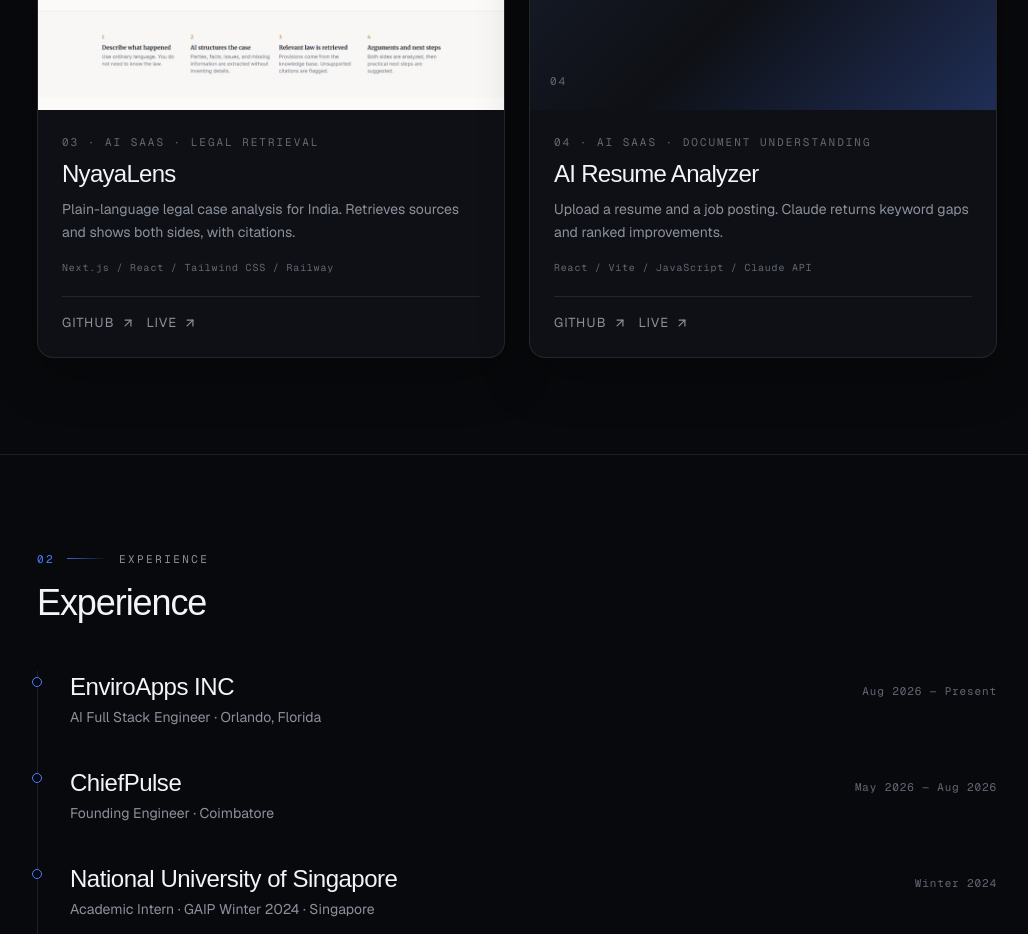
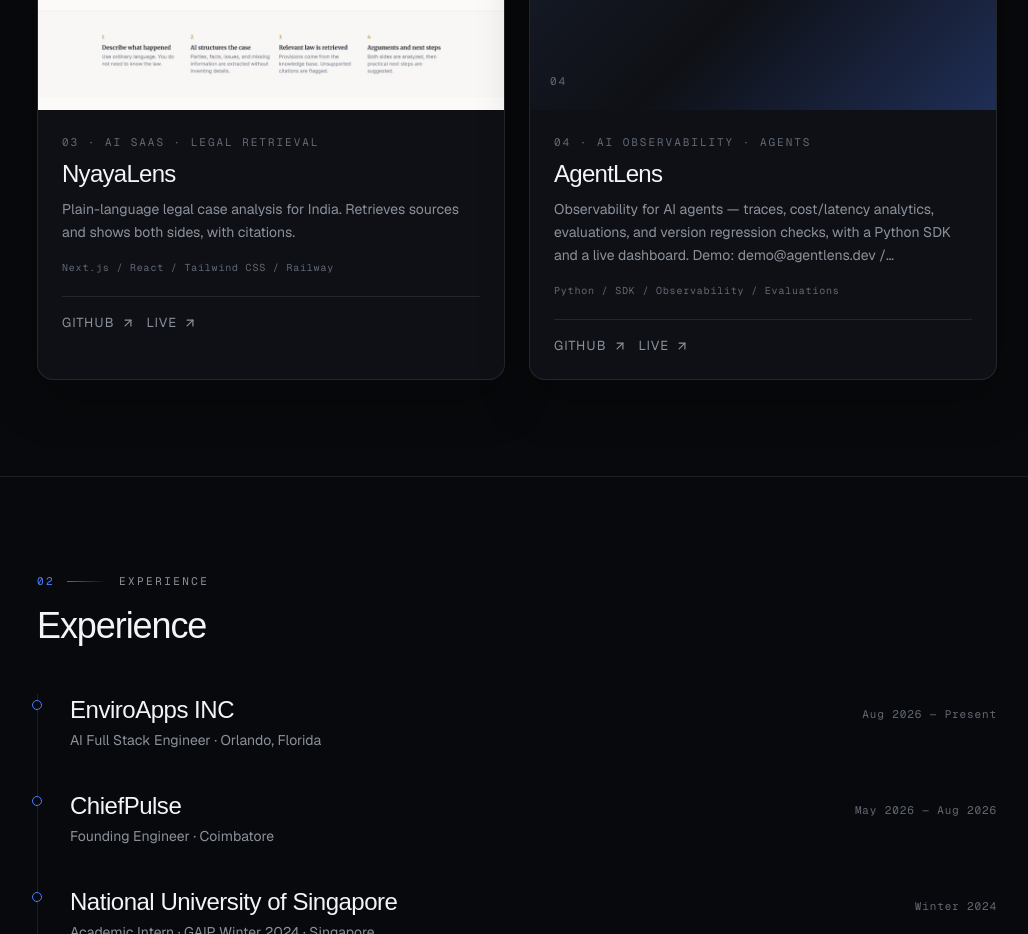
Before and after one commit to NitinPrime/nitin-os, a Next.js app: page / in a window 1280 px wide. Shown: the part 1660-2594 px from the top of the page, without its empty margins (123-1151 px from the left). Built offline with nearby package versions, Linux system fonts and the light colour scheme; a web font is replaced by a local one.

Commit message:
Replace Resume Analyzer with AgentLens on the work grid.

```diff
--- a/src/data/commands.ts
+++ b/src/data/commands.ts
@@ -15,7 +15,7 @@
     id: "work",
     label: "Work",
     hint: "Projects",
-    keywords: ["work", "projects", "drone", "chiefpulse", "nyaya"],
+    keywords: ["work", "projects", "drone", "chiefpulse", "nyaya", "agentlens"],
     action: { type: "section", id: "work" },
   },
   {
--- a/src/data/projects.ts
+++ b/src/data/projects.ts
@@ -251,53 +251,56 @@
     featured: true,
   },
   {
-    slug: "ai-resume-analyzer",
+    slug: "agent-lens",
     code: "04",
-    title: "AI Resume Analyzer",
-    kicker: "AI SaaS · document understanding",
+    title: "AgentLens",
+    kicker: "AI observability · agents",
     summary:
-      "Upload a resume and a job posting. Claude returns keyword gaps and ranked improvements.",
+      "Observability for AI agents — traces, cost/latency analytics, evaluations, and version regression checks, with a Python SDK and a live dashboard. Demo: demo@agentlens.dev / DemoPassword123! (first load may take ~30–60s).",
     problem:
-      "Most resume tools either keyword-stuff or give generic advice. The useful job is narrower: given this PDF and this posting, what is actually missing, and what should change first?",
+      "AI agents fail in ways that are hard to see: silent retries, ballooning cost, latency spikes, and regressions between versions. Without traces and evaluations, you are debugging by vibe.",
     approach:
-      "A small SaaS-shaped app: a resume PDF and a job description in, a structured critique out. Claude reads the document directly. The UI stays a single, obvious path — no account maze in the first version.",
+      "Ship an observability platform with a Python SDK that emits agent runs into a dashboard: traces, cost and latency analytics, evaluations, and version regression checks — so you can inspect what an agent actually did.",
     architecture: [
       {
-        id: "upload",
-        label: "Client",
-        detail: "React UI. Resume PDF + job description.",
+        id: "sdk",
+        label: "Python SDK",
+        detail: "Instrumentation for agent runs — traces and metrics out of the application path.",
       },
       {
-        id: "model",
-        label: "Claude",
-        detail: "Document understanding for the PDF, then structured ATS-oriented feedback.",
+        id: "ingest",
+        label: "Ingest",
+        detail: "Accepts run data for storage and later analysis.",
       },
       {
-        id: "out",
-        label: "Brief",
-        detail: "Score-shaped output, keyword gaps, section notes, ranked improvements.",
+        id: "analytics",
+        label: "Analytics",
+        detail: "Cost, latency, evaluations, and version regression checks over historical runs.",
+      },
+      {
+        id: "dashboard",
+        label: "Dashboard",
+        detail: "Live UI to inspect traces and compare agent behavior across versions.",
       },
     ],
     challenges: [
-      "PDF understanding is messy. The model has to see the document, not a broken text dump.",
-      "First version called the API from the browser — fine for a personal tool, wrong for a real SaaS key and quota story.",
+      "Making agent runs inspectable without drowning the dashboard in noise.",
+      "Keeping cost and latency visible next to qualitative evaluations.",
     ],
     decisions: [
-      "Claude document understanding instead of a brittle PDF-parse-then-prompt pipeline.",
-      "Ship the thinnest honest product (Vite + React) before inventing a platform.",
-      "Be explicit that production would move inference to a server function.",
+      "A Python SDK as the primary instrumentation surface.",
+      "Dashboard-first: traces, analytics, evaluations, and regression checks in one place.",
     ],
     result:
-      "A working analyzer with a public demo. No user or conversion metrics — it is a shipped tool, not a growth deck.",
+      "A live demo with sign-in. First load may take ~30–60s while the free API wakes.",
     learnings: [
-      "AI product architecture is mostly about where the key lives and what the user is allowed to wait for.",
-      "Structured output matters more than a chat transcript nobody will re-read.",
+      "Agent systems need observability as a product surface, not an afterthought log dump.",
     ],
-    stack: ["React", "Vite", "JavaScript", "Claude API"],
-    domains: ["AI", "Frontend"],
+    stack: ["Python", "SDK", "Observability", "Evaluations"],
+    domains: ["AI", "Backend", "Frontend"],
     links: [
-      { label: "GitHub", href: "https://github.com/NitinPrime/resume-analyzer" },
-      { label: "Live", href: "https://resume-analyzer-gamma-beige.vercel.app" },
+      { label: "GitHub", href: "https://github.com/NitinPrime/AgentLens" },
+      { label: "Live", href: "https://agent-lens-vert.vercel.app" },
     ],
     featured: true,
   },
```
